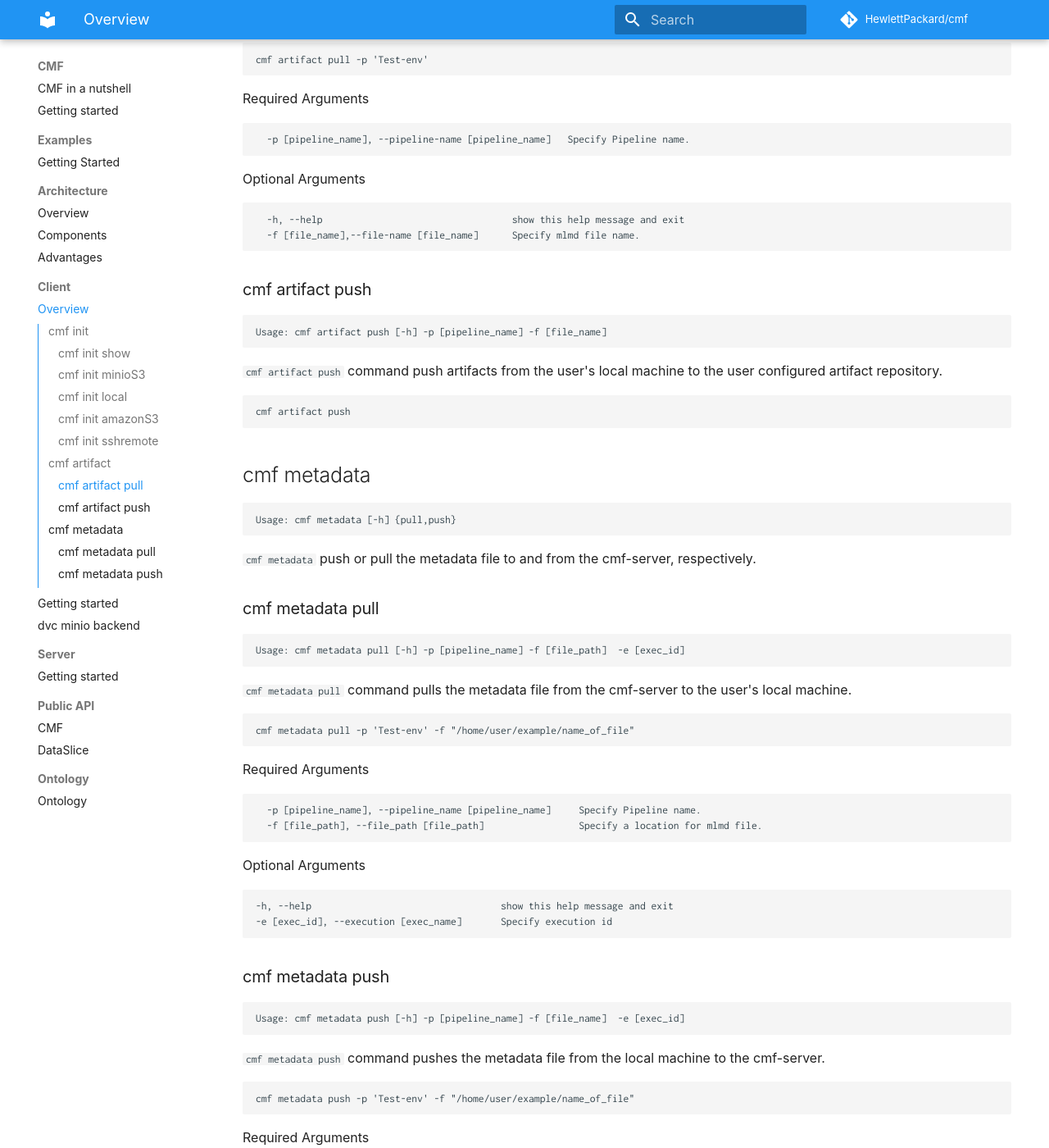
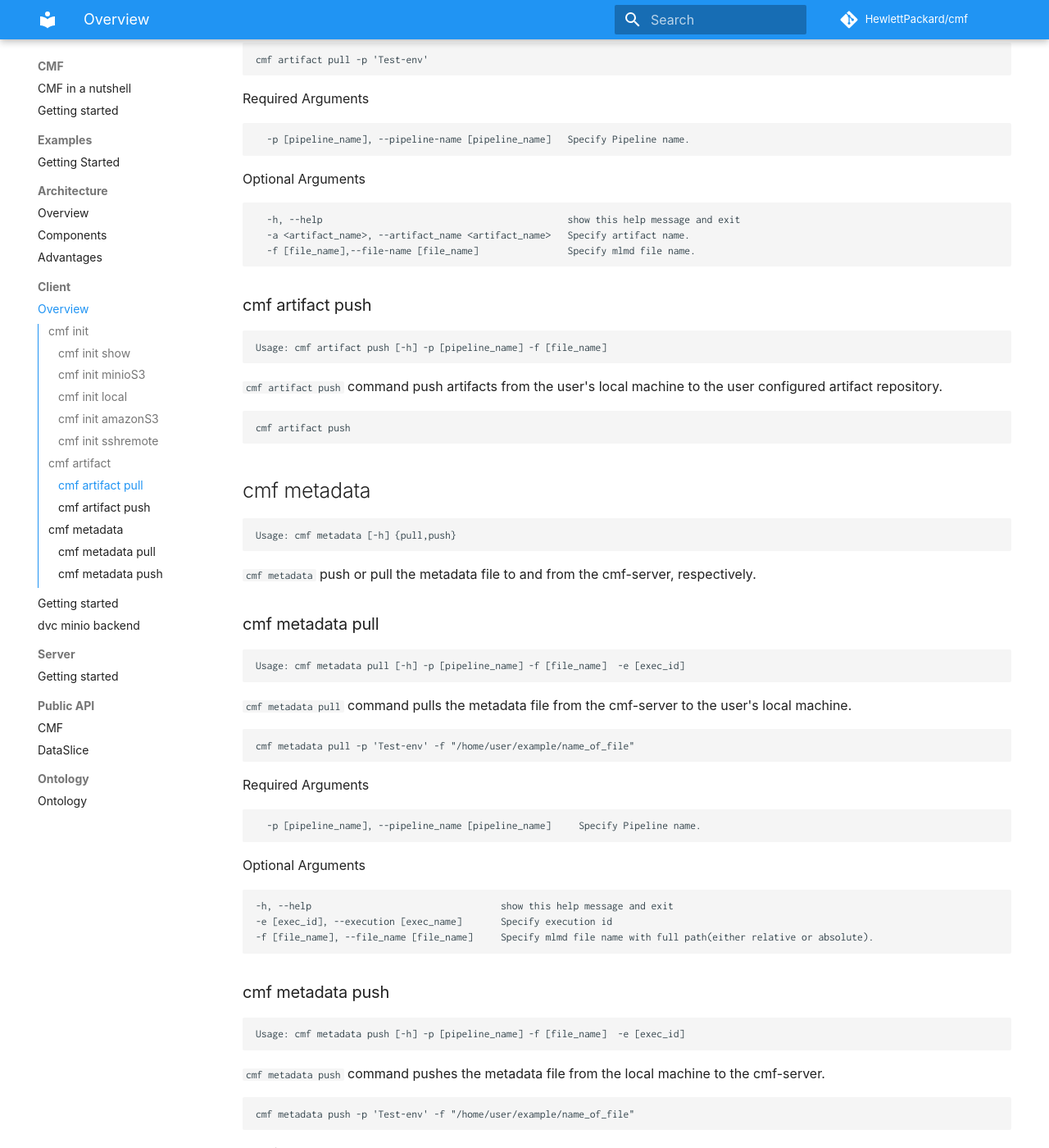
Before and after one commit to HewlettPackard/cmf, an MkDocs documentation site: the page built from docs/cmf_client/cmf_client.md, in a window 1280 px wide and 1400 px high, scrolled down 3484 px. Shown: the whole window at 82% size. Built offline with MkDocs 1.6.1 and Material for MkDocs 9.7.7, drawn with Linux system fonts in a browser that asks for light colours; some web fonts are replaced; comment, search, counter and statistics services are not loaded; some of the changed text lies outside the part shown.

Commit message:
Update cmf_client.md
Updated the cmf_client

````diff
--- a/docs/cmf_client/cmf_client.md
+++ b/docs/cmf_client/cmf_client.md
@@ -109,8 +109,8 @@ Usage: cmf init sshremote [-h] --path [path]
                                --git-remote-url [git_remote_url]
                                --cmf-server-url [cmf_server_url]
                                --neo4j-user [neo4j_user]
-                              --neo4j-password neo4j_password]
-                              --neo4j-uri [neo4j_uri]
+                               --neo4j-password neo4j_password]
+                               --neo4j-uri [neo4j_uri]
 ```
 `cmf init sshremote` command initialises remote ssh directory as a cmf artifact repository.
 ```
@@ -140,7 +140,7 @@ Usage: cmf artifact [-h] {pull,push}
 `cmf artifact` pull or push artifacts from or to the user configured artifact repository, respectively.
 ### cmf artifact pull
 ```
-Usage: cmf artifact pull [-h] -p [pipeline_name] -f [file_name]
+Usage: cmf artifact pull [-h] -p [pipeline_name] -f [file_name] [-a <artifact_name>]
 ```
 `cmf artifact pull` command pull artifacts from the user configured repository to the user's local machine.
 ```
@@ -152,8 +152,9 @@ Required Arguments
 ```
 Optional Arguments
 ```
-  -h, --help                                  show this help message and exit
-  -f [file_name],--file-name [file_name]      Specify mlmd file name.
+  -h, --help                                            show this help message and exit
+  -a <artifact_name>, --artifact_name <artifact_name>   Specify artifact name.
+  -f [file_name],--file-name [file_name]                Specify mlmd file name.
 ```
 ### cmf artifact push
 ```
@@ -170,7 +171,7 @@ Usage: cmf metadata [-h] {pull,push}
 `cmf metadata` push or pull the metadata file to and from the cmf-server, respectively.
 ### cmf metadata pull
 ```
-Usage: cmf metadata pull [-h] -p [pipeline_name] -f [file_path]  -e [exec_id]
+Usage: cmf metadata pull [-h] -p [pipeline_name] -f [file_name]  -e [exec_id]
 ```
 `cmf metadata pull` command pulls the metadata file from the cmf-server to the user's local machine.
 ```
@@ -179,12 +180,12 @@ cmf metadata pull -p 'Test-env' -f "/home/user/example/name_of_file"
 Required Arguments
 ```
   -p [pipeline_name], --pipeline_name [pipeline_name]     Specify Pipeline name.
-  -f [file_path], --file_path [file_path]                 Specify a location for mlmd file.
 ```
 Optional Arguments
 ```
 -h, --help                                  show this help message and exit
 -e [exec_id], --execution [exec_name]       Specify execution id
+-f [file_name], --file_name [file_name]     Specify mlmd file name with full path(either relative or absolute).
 ```
 ### cmf metadata push
 ```
````
